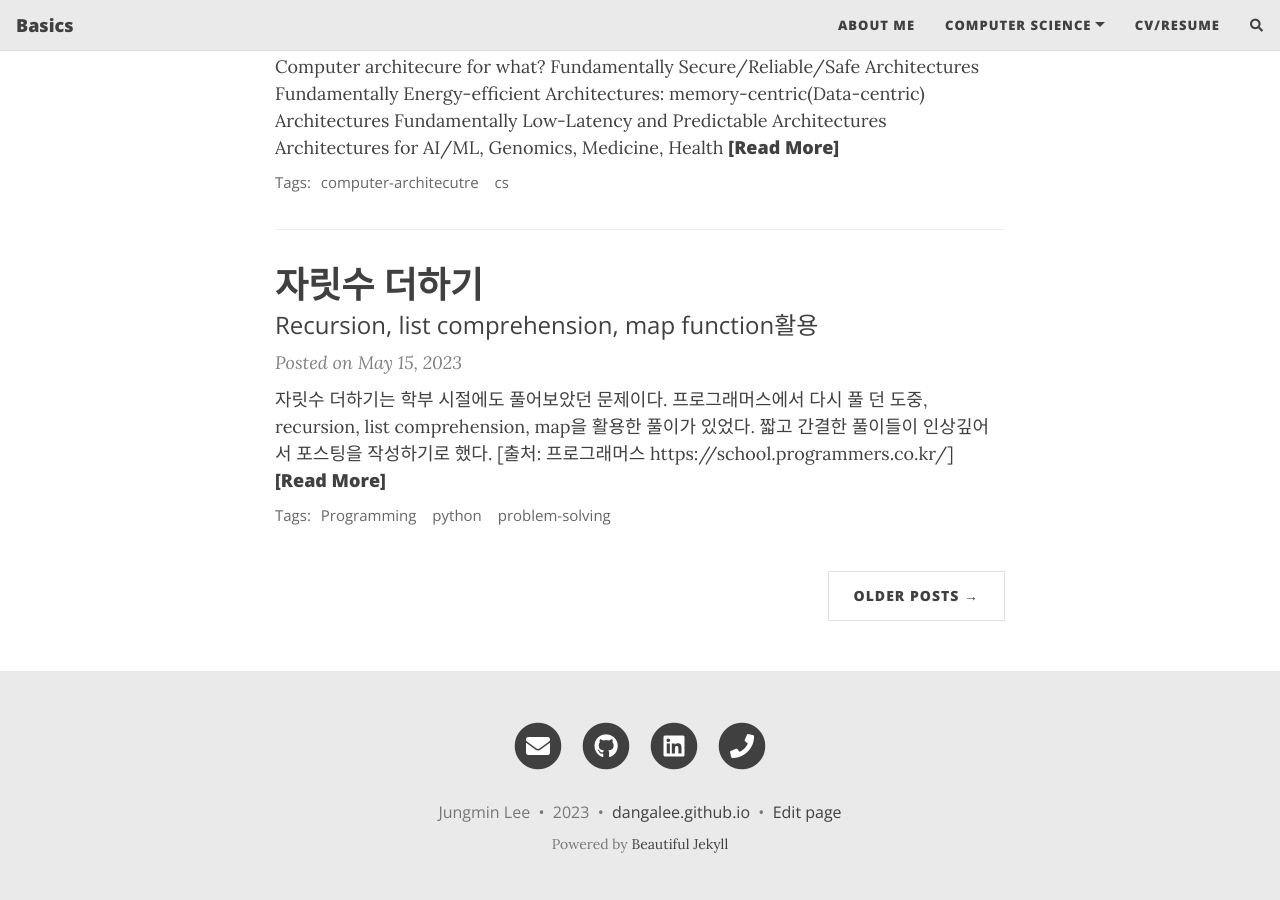
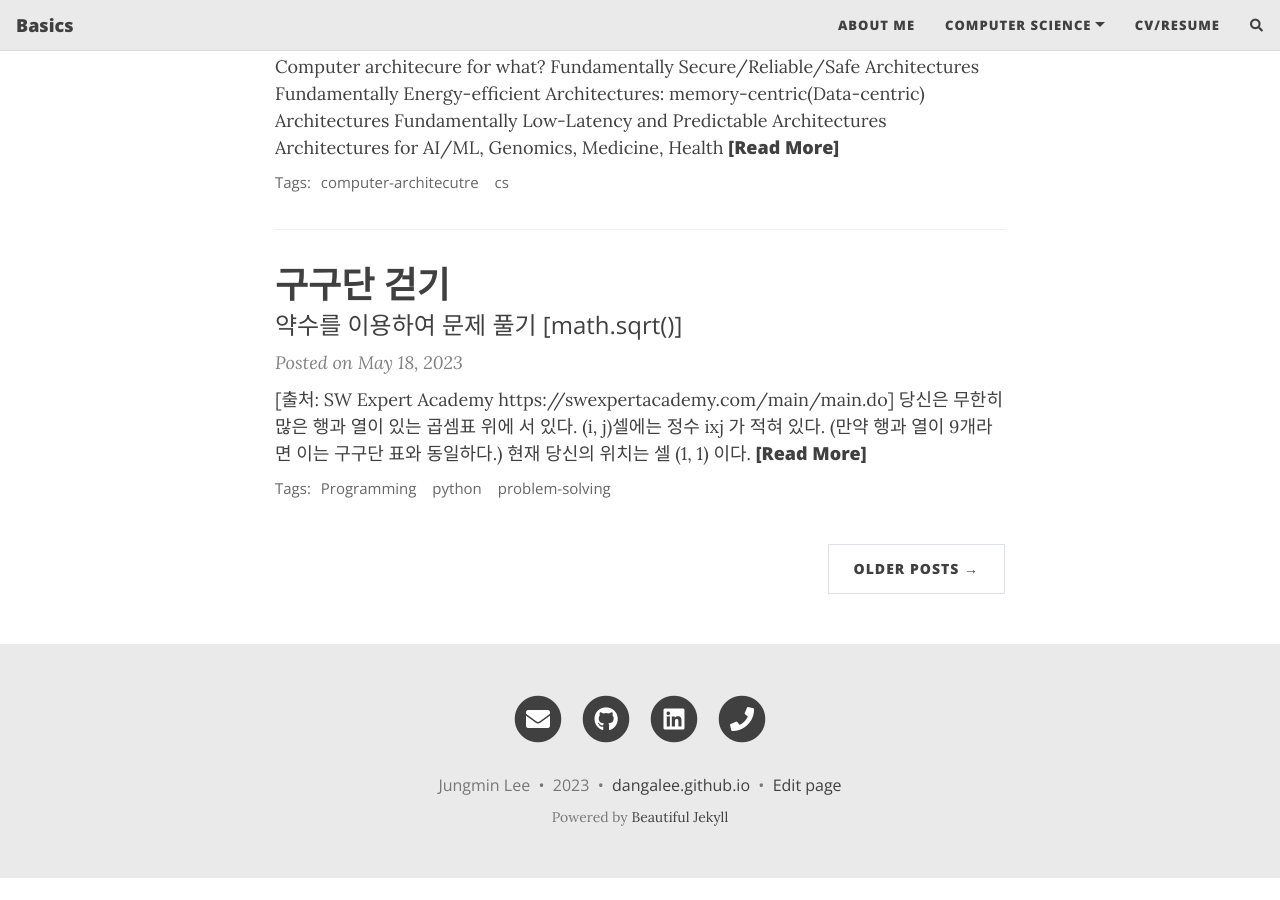
Before and after one commit to dangalee/dangalee.github.io, a Jekyll site: the page built from index.html, in a window 1280 px wide and 900 px high, scrolled down 1274 px. Built offline with Jekyll 4.4.1, drawn with Linux system fonts in a browser that asks for light colours; nearby versions of some CDN libraries; the list of posts is cut into pages by our own code; comment, search, counter and statistics services are not loaded; after the commit the page ends 2152 px from its top, so only the background shows below that; part of the change alters nothing that is shown.

Commit message:
gugudan walking

````diff
--- a/_posts/2023-05-09-tips-problem.md
+++ b/_posts/2023-05-09-tips-problem.md
@@ -8,3 +8,6 @@ tags: [Programming, problem-solving]
 1. range안의 범위에서 문제 풀이의 의도대로 index가 다 포함되는지 확인하기. ***
 2. List의 뒤부터 처리하는 것이 유리할 수 있다
 3. Python slicing 사용 시 데이터가 아주 큰 경우 runtime error 발생 가능
+4. 항상 edge case를 고려하였는지 생각하기. 입력값이 null, empty, 0인 경우를 고려하기
+5. if, else, if 위치 고려하기
+4. list는 0번 부터 index가 시작하지만, 문제는 1번부터 출력하기를 요구할 수 있다.
--- /dev/null
+++ b/_posts/2023-05-18-gugudan-walking.md
@@ -0,0 +1,40 @@
+---
+layout: post
+title: 구구단 걷기
+subtitle: 약수를 이용하여 문제 풀기 [math.sqrt()]
+tags: [Programming, python, problem-solving]
+---
+[출처: SW Expert Academy https://swexpertacademy.com/main/main.do]
+당신은 무한히 많은 행과 열이 있는 곱셈표 위에 서 있다. (i, j)셀에는 정수 ixj 가 적혀 있다. \(만약 행과 열이 9개라면 이는 구구단 표와 동일하다.) 현재 당신의 위치는 셀 (1, 1) 이다.
+
+당신은 곱셈표의 오른쪽이나 아래쪽 방향으로 이동할 수 있다. 즉, 당신이 (i, j)에 서 있다면, (i+1, j)나 (i, j+1)로 이동할 수 있다.
+
+정수 N이 주어질 때, N이 적혀 있는 어떤 셀에 도착하기 위해서 최소 몇 번 움직여야 하는가?
+
+
+처음에 생각해 낸 방식: N x N 테이블 범위 내에서 나오는 i*j의 최솟 거리를 구하려고 했다.\
+Dictionary를 만든 뒤, nested for loop을 사용하여 도착하는 모든 값에 대하여 dictionary[i*j] 를 제일 작은 값으로 업데이트. --> 문제에서 찾아야 하는 것은 'N'값만 이므로 너무 오랜 시간이 소요되여 runtime error로 실패.
+
+수정한 방식: 결국 i*j = N에서 i와 j는 N의 약수일 수 밖에 없다. N의 첫번째 약수의 범위는 **1부터 루트 N**까지 밖에 될 수 없고. 이에 따라 두번째 약수는 N 나누기 첫번째 약수가 될 수 밖에 없다.
+구해지는 모든 첫번째 약수(i) 그리고 두번째 약수 (j) 에 대한 최소 거리[(i-1) + (j-1)]를 return하였다.
+
+```
+import math
+
+T = int(input())
+# 여러개의 테스트 케이스가 주어지므로, 각각을 처리합니다.
+for test_case in range(1, T + 1):
+    # ///////////////////////////////////////////////////////////////////////////////////
+    goal = int(input())
+    shortest = float('inf')
+    #어차피 곱해서 goal을 얻기 위해서는 goal의 약수를 이용해야 한다.
+    # math.sqrt(goal)보다 작거나 같은 수를 기준으로 increment하며 최소 거리를 구한다.
+    for i in range(1, int(math.sqrt(goal)) + 1):
+        if goal % i == 0:
+            x = goal // i
+            y = i
+            distance = (x - 1) + (y-1)
+            if distance < shortest:
+                shortest = distance
+    print(f"#{test_case}", shortest)
+```
````
